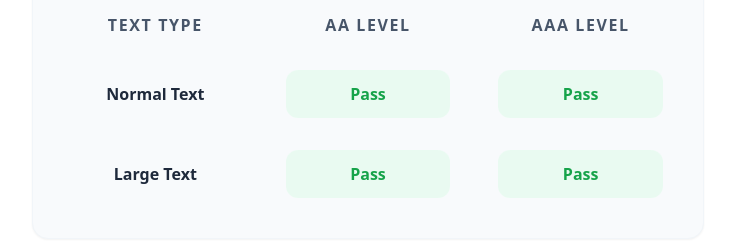
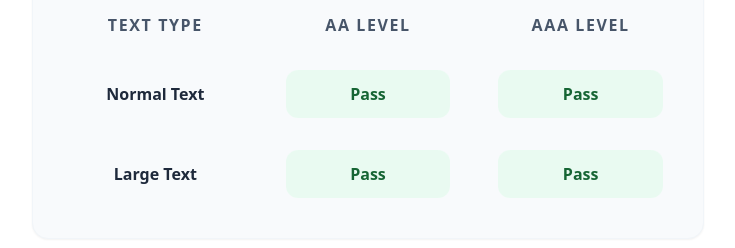
Before and after one commit to matanatkhalil/access-forge, a React (Vite) app in the folder client/: page /contrast-checker in a window 1280 px wide. Shown: the part 485-733 px from the top of the page, without its empty margins (272-1007 px from the left). Built offline with nearby package versions, Linux system fonts and the light colour scheme.

Commit message:
fix(a11y): resolve WCAG contrast, main landmark, and SPA routing issues

```diff
--- a/client/src/tools/contrast-checker/ContrastChecker.jsx
+++ b/client/src/tools/contrast-checker/ContrastChecker.jsx
@@ -170,8 +170,8 @@ const ContrastChecker = () => {
                   contrastRatio === '—'
                     ? 'text-slate-600 bg-slate-100'
                     : aaNormalText(contrastRatio) === 'Pass'
-                      ? 'text-green-600 bg-green-100/50'
-                      : 'text-red-600 bg-red-100/50'
+                      ? 'text-green-800 bg-green-100/50'
+                      : 'text-red-700 bg-red-100/50'
                 }`}
               >
                 {contrastRatio === '—' ? '—' : aaNormalText(contrastRatio)}
@@ -182,8 +182,8 @@ const ContrastChecker = () => {
                   contrastRatio === '—'
                     ? 'text-slate-600 bg-slate-100'
                     : aaaNormalText(contrastRatio) === 'Pass'
-                      ? 'text-green-600 bg-green-100/50'
-                      : 'text-red-600 bg-red-100/50'
+                      ? 'text-green-800 bg-green-100/50'
+                      : 'text-red-700 bg-red-100/50'
                 }`}
               >
                 {contrastRatio === '—' ? '—' : aaaNormalText(contrastRatio)}
@@ -201,8 +201,8 @@ const ContrastChecker = () => {
                   contrastRatio === '—'
                     ? 'text-slate-600 bg-slate-100'
                     : aaLargeText(contrastRatio) === 'Pass'
-                      ? 'text-green-600 bg-green-100/50'
-                      : 'text-red-600 bg-red-100/50'
+                      ? 'text-green-800 bg-green-100/50'
+                      : 'text-red-700 bg-red-100/50'
                 }`}
               >
                 {contrastRatio === '—' ? '—' : aaLargeText(contrastRatio)}
@@ -213,8 +213,8 @@ const ContrastChecker = () => {
                   contrastRatio === '—'
                     ? 'text-slate-600 bg-slate-100'
                     : aaaLargeText(contrastRatio) === 'Pass'
-                      ? 'text-green-600 bg-green-100/50'
-                      : 'text-red-600 bg-red-100/50'
+                      ? 'text-green-800 bg-green-100/50'
+                      : 'text-red-700 bg-red-100/50'
                 }`}
               >
                 {contrastRatio === '—' ? '—' : aaaLargeText(contrastRatio)}
--- a/client/src/tools/keyboard-trainer/KeyboardTrainer.jsx
+++ b/client/src/tools/keyboard-trainer/KeyboardTrainer.jsx
@@ -274,7 +274,7 @@ const KeyboardTrainer = () => {
   // Dashboard Selector View
   if (!activeExerciseId) {
     return (
-      <div className="w-full min-h-screen bg-slate-50 py-12 px-4">
+      <main className="w-full min-h-screen bg-slate-50 py-12 px-4">
         <div className="max-w-4xl mx-auto">
           <h1 className="text-4xl font-extrabold text-slate-900 tracking-tight mb-2">
             Keyboard Navigation Workspace
@@ -307,13 +307,13 @@ const KeyboardTrainer = () => {
             ))}
           </div>
         </div>
-      </div>
+      </main>
     );
   }
 
   // Active Challenge View
   return (
-    <div className="w-full min-h-screen bg-slate-50 py-12 px-4">
+    <main className="w-full min-h-screen bg-slate-50 py-12 px-4">
       <div
         className={`max-w-2xl mx-auto p-8 bg-white text-slate-800 rounded-xl shadow-sm border border-slate-200 ${
           isSheetOpen || isModalOpen ? 'pointer-events-none select-none' : ''
@@ -602,7 +602,7 @@ const KeyboardTrainer = () => {
           </div>
         </div>
       </div>
-    </div>
+    </main>
   );
 };
 
--- a/client/src/tools/keyboard-trainer/exercises/SkipLinkExercise.jsx
+++ b/client/src/tools/keyboard-trainer/exercises/SkipLinkExercise.jsx
@@ -54,8 +54,8 @@ const SkipLinkExercise = ({ isCompleted, handleFocus, handleKeyDown }) => {
         </nav>
       </header>
 
-      {/* Primary Content Block */}
-      <main className="p-10 text-center bg-slate-50 min-h-[240px] flex flex-col items-center justify-center gap-y-5">
+      {/* Primary Content Block (visual mock of a page's main region; the real <main> lives in KeyboardTrainer) */}
+      <div className="p-10 text-center bg-slate-50 min-h-[240px] flex flex-col items-center justify-center gap-y-5">
         <div>
           {/* The Heading wrapper acts as the focus landing dock (tabIndex={-1} makes it focusable via JS) */}
           <h2
@@ -82,7 +82,7 @@ const SkipLinkExercise = ({ isCompleted, handleFocus, handleKeyDown }) => {
         >
           {isCompleted ? 'Challenge Completed! ✓' : 'Main Action'}
         </button>
-      </main>
+      </div>
     </div>
   );
 };
```
Also changed, not shown: 1 other file (tests, documents, lock files or other folders).
